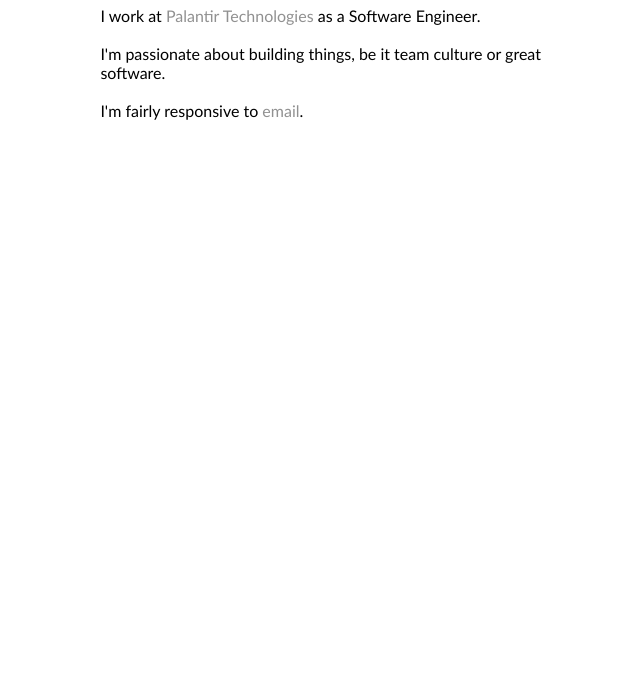
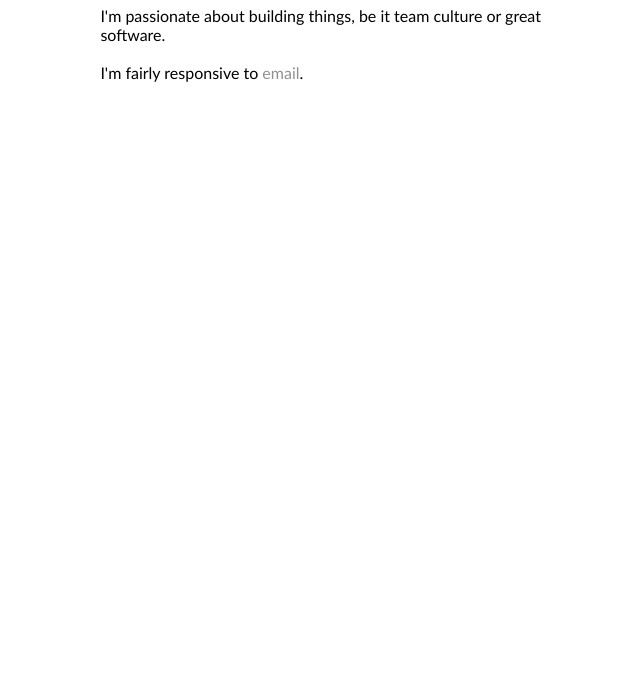
Before and after one commit to tusharnarayan/tusharnarayan.github.io, a plain HTML site: page index.html in a window 1280 px wide. Shown: the part 118-800 px from the top of the page, without its empty margins (34-674 px from the left). Drawn offline with Linux system fonts and the light colour scheme.

Commit message:
Update index.html

```diff
--- a/index.html
+++ b/index.html
@@ -48,9 +48,6 @@
 			Hi. I'm Tushar.
 		</h1>
 		<p>
-			I work at <a href="https://www.palantir.com/">Palantir Technologies</a> as a Software Engineer.
-			<br />
-			<br />
 			I'm passionate about building things, be it team culture or great software.
 			<br />
 			<br />
```
